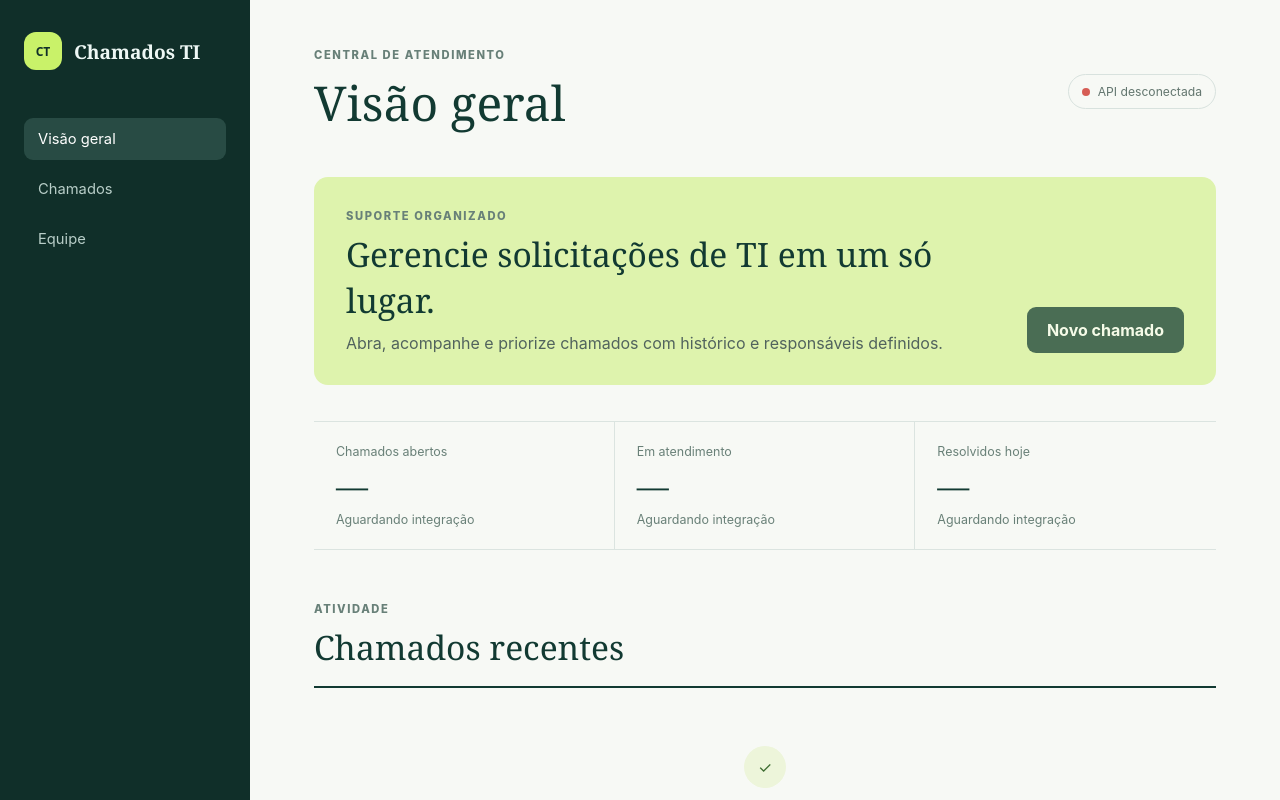
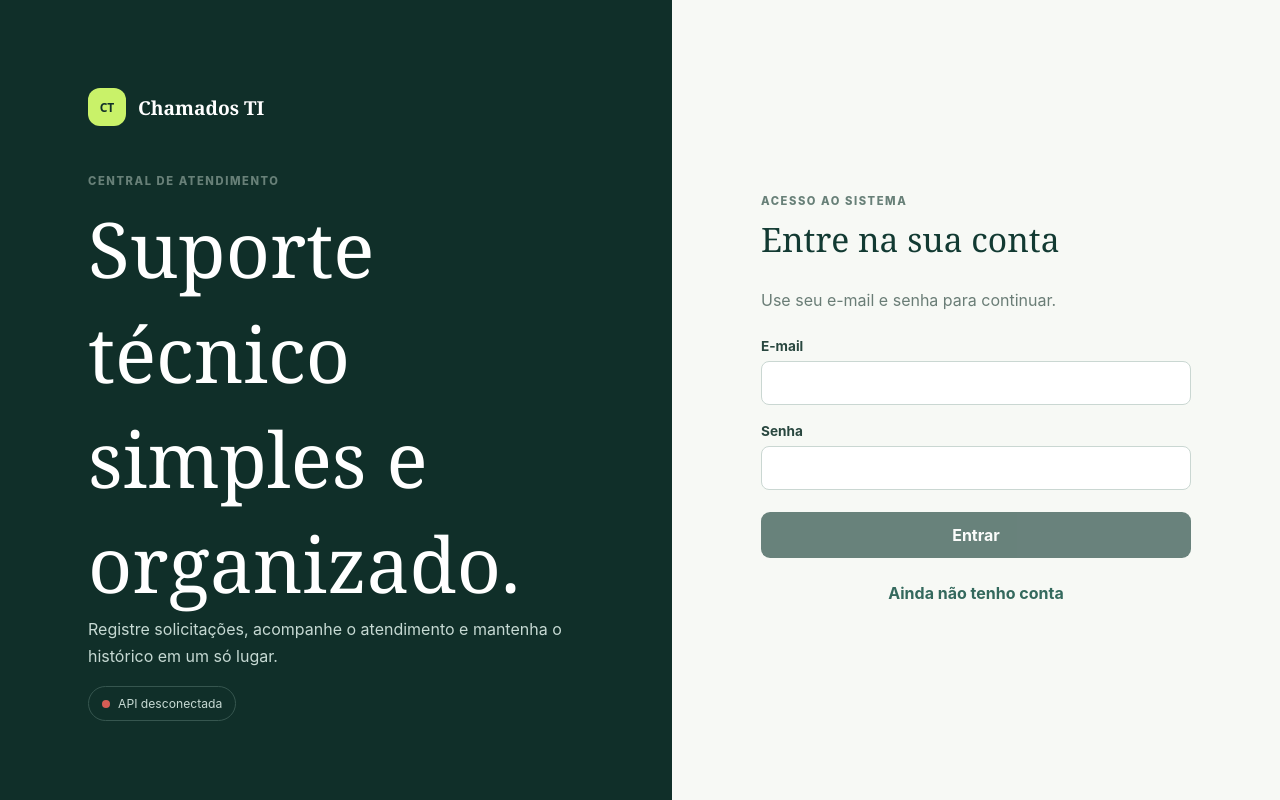
Before and after one commit to Silva-D-Romario/Chamados-de-TI, a React (Vite) app in the folder Front/: page / in a window 1280 px wide. Shown: the top 800 px of the page. Built offline with nearby package versions, Linux system fonts and the light colour scheme; no server answers.

Commit message:
feat: adiciona login e cadastro no frontend

```diff
--- a/Front/src/App.css
+++ b/Front/src/App.css
@@ -5,22 +5,21 @@
 nav { display: grid; gap: 8px; }
 .nav-item { padding: 12px 14px; border-radius: 9px; color: #b8cec8; text-decoration: none; font-size: .92rem; }
 .nav-item:hover, .nav-item.active { background: #284b44; color: #fff; }
-.sidebar-note { margin: auto 0 0; padding-top: 20px; border-top: 1px solid #315049; color: #9bb5ae; font-size: .78rem; }
-main { padding: 48px clamp(24px, 5vw, 76px); }
+.dashboard { padding: 48px clamp(24px, 5vw, 76px); }
 .topbar, .section-heading { display: flex; justify-content: space-between; align-items: center; gap: 24px; }
 .eyebrow { margin: 0 0 8px; color: #688078; font-size: .7rem; font-weight: 800; letter-spacing: .14em; }
 h1, h2, h3, p { margin-top: 0; }
 h1 { margin-bottom: 0; color: #123a32; font: 500 clamp(2rem, 5vw, 3rem) Georgia, serif; }
 h2 { color: #123a32; font: 500 clamp(1.5rem, 3vw, 2.1rem) Georgia, serif; }
-.api-status { display: flex; align-items: center; gap: 8px; padding: 9px 13px; border: 1px solid #d8e2de; border-radius: 999px; font-size: .76rem; color: #63766f; }
+.api-status { width: fit-content; display: flex; align-items: center; gap: 8px; padding: 9px 13px; border: 1px solid #d8e2de; border-radius: 999px; font-size: .76rem; color: #63766f; }
 .api-status > span { width: 8px; height: 8px; border-radius: 50%; background: #e1a92b; }
 .api-status.online > span { background: #66b84e; }
 .api-status.offline > span { background: #d65d55; }
 .welcome-card { margin-top: 42px; padding: 32px; display: flex; justify-content: space-between; align-items: end; gap: 32px; border-radius: 14px; background: #def3ad; }
 .welcome-card h2 { max-width: 620px; margin-bottom: 10px; }
 .welcome-card p:last-child { margin-bottom: 0; color: #51635d; }
-button { padding: 13px 20px; border: 0; border-radius: 9px; background: #123a32; color: #fff; font-weight: 700; white-space: nowrap; }
-button:disabled { cursor: not-allowed; opacity: .72; }
+button { padding: 13px 20px; border: 0; border-radius: 9px; background: #123a32; color: #fff; font-weight: 700; white-space: nowrap; cursor: pointer; }
+button:disabled { cursor: not-allowed; opacity: .62; }
 .metrics { margin: 36px 0 52px; display: grid; grid-template-columns: repeat(3, 1fr); border-block: 1px solid #dbe4e0; }
 .metrics article { padding: 22px; border-right: 1px solid #dbe4e0; }
 .metrics article:last-child { border: 0; }
@@ -33,15 +32,44 @@ button:disabled { cursor: not-allowed; opacity: .72; }
 .empty-state > span { width: 42px; height: 42px; display: grid; place-items: center; margin: 0 auto 14px; border-radius: 50%; background: #edf5da; color: #3d6c31; }
 .empty-state h3 { margin-bottom: 7px; color: #294b44; }
 .empty-state p { margin-bottom: 0; font-size: .9rem; }
+.user-menu { margin-top: auto; padding-top: 20px; border-top: 1px solid #315049; display: grid; grid-template-columns: 36px 1fr; align-items: center; gap: 10px; }
+.user-avatar { width: 36px; height: 36px; display: grid; place-items: center; border-radius: 50%; background: #e8a16d; color: #102f29; font-weight: 800; }
+.user-menu strong, .user-menu small { max-width: 110px; display: block; overflow: hidden; text-overflow: ellipsis; white-space: nowrap; }
+.user-menu strong { font-size: .82rem; }
+.user-menu small { color: #9bb5ae; text-transform: capitalize; }
+.user-menu button { grid-column: 1 / -1; padding: 7px; background: transparent; color: #c4d7d1; text-align: left; }
+
+.auth-page { min-height: 100vh; display: grid; grid-template-columns: minmax(320px, 1.05fr) minmax(420px, .95fr); }
+.auth-intro { padding: clamp(32px, 7vw, 88px); background: #102f29; color: #c6d9d3; display: flex; flex-direction: column; justify-content: space-between; }
+.auth-intro .brand { color: #fff; }
+.auth-intro h1 { max-width: 650px; color: #fff; font-size: clamp(2.5rem, 6vw, 4.8rem); }
+.auth-intro > div > p:last-child { max-width: 560px; line-height: 1.7; }
+.auth-intro .api-status { color: #c6d9d3; border-color: #36564f; }
+.auth-panel { padding: 32px; display: grid; place-items: center; }
+.auth-card { width: min(100%, 430px); }
+.auth-card > p:not(.eyebrow) { color: #6a7d76; margin-bottom: 28px; }
+.auth-card form { display: grid; gap: 18px; }
+.auth-card label { display: grid; gap: 7px; color: #29473f; font-size: .85rem; font-weight: 700; }
+.auth-card input { width: 100%; padding: 13px 14px; border: 1px solid #cad7d2; border-radius: 8px; background: #fff; color: #1d342e; outline: none; }
+.auth-card input:focus { border-color: #417c6e; box-shadow: 0 0 0 3px #dcece7; }
+.auth-card form button { width: 100%; margin-top: 4px; }
+.form-error { margin: 0; color: #b83d35; font-size: .84rem; }
+.mode-switch { width: 100%; margin-top: 12px; background: transparent; color: #34695d; }
+.loading-screen { min-height: 100vh; display: grid; place-items: center; color: #557068; }
 
 @media (max-width: 760px) {
+  .auth-page { grid-template-columns: 1fr; }
+  .auth-intro { min-height: 310px; padding: 28px 24px; gap: 36px; }
+  .auth-intro .brand { margin-bottom: 0; }
+  .auth-panel { padding: 38px 24px; }
   .app-shell { grid-template-columns: 1fr; }
   .sidebar { padding: 18px 20px; }
   .brand { margin-bottom: 18px; }
   nav { display: flex; overflow-x: auto; }
   .nav-item { white-space: nowrap; }
-  .sidebar-note { display: none; }
-  main { padding: 28px 20px; }
+  .user-menu { margin-top: 20px; grid-template-columns: 36px 1fr auto; }
+  .user-menu button { grid-column: auto; }
+  .dashboard { padding: 28px 20px; }
   .topbar, .welcome-card { align-items: flex-start; flex-direction: column; }
   .welcome-card button { width: 100%; }
   .metrics { grid-template-columns: 1fr; }
--- a/Front/src/App.tsx
+++ b/Front/src/App.tsx
@@ -1,26 +1,74 @@
-import { useEffect, useState } from 'react'
+import { useEffect, useState, type FormEvent } from 'react'
 import './App.css'
 
 type ApiState = 'checking' | 'online' | 'offline'
+type AuthMode = 'login' | 'register'
+type User = { id: number; fullName: string; email: string; role: string }
+type AuthResponse = { accessToken: string; user: User }
+
+const TOKEN_KEY = 'chamados.token'
 
 function App() {
   const [apiState, setApiState] = useState<ApiState>('checking')
+  const [user, setUser] = useState<User | null>(null)
+  const [sessionChecked, setSessionChecked] = useState(() => !localStorage.getItem(TOKEN_KEY))
+  const [authMode, setAuthMode] = useState<AuthMode>('login')
+  const [authError, setAuthError] = useState('')
+  const [submitting, setSubmitting] = useState(false)
 
   useEffect(() => {
-    const controller = new AbortController()
+    fetch('/api/v1/status')
+      .then((response) => setApiState(response.ok ? 'online' : 'offline'))
+      .catch(() => setApiState('offline'))
 
-    fetch('/api/v1/status', { signal: controller.signal })
-      .then((response) => {
-        if (!response.ok) throw new Error('API indisponível')
-        setApiState('online')
+    const token = localStorage.getItem(TOKEN_KEY)
+    if (!token) return
+
+    fetch('/api/v1/auth/me', { headers: { Authorization: `Bearer ${token}` } })
+      .then(async (response) => {
+        if (!response.ok) throw new Error('Sessão inválida')
+        setUser(await response.json() as User)
       })
-      .catch((error: unknown) => {
-        if (error instanceof DOMException && error.name === 'AbortError') return
-        setApiState('offline')
+      .catch(() => localStorage.removeItem(TOKEN_KEY))
+      .finally(() => setSessionChecked(true))
+  }, [])
+
+  async function handleAuth(event: FormEvent<HTMLFormElement>) {
+    event.preventDefault()
+    setSubmitting(true)
+    setAuthError('')
+
+    const form = new FormData(event.currentTarget)
+    const payload = authMode === 'register'
+      ? { fullName: form.get('fullName'), email: form.get('email'), password: form.get('password') }
+      : { email: form.get('email'), password: form.get('password') }
+
+    try {
+      const response = await fetch(`/api/v1/auth/${authMode}`, {
+        method: 'POST',
+        headers: { 'Content-Type': 'application/json' },
+        body: JSON.stringify(payload),
       })
 
-    return () => controller.abort()
-  }, [])
+      if (!response.ok) {
+        throw new Error(response.status === 409 ? 'Este e-mail já está cadastrado.' : 'Confira os dados informados.')
+      }
+
+      const auth = await response.json() as AuthResponse
+      localStorage.setItem(TOKEN_KEY, auth.accessToken)
+      setUser(auth.user)
+    } catch (error) {
+      setAuthError(error instanceof Error ? error.message : 'Não foi possível entrar.')
+    } finally {
+      setSubmitting(false)
+    }
+  }
+
+  function logout() {
+    localStorage.removeItem(TOKEN_KEY)
+    setUser(null)
+    setAuthMode('login')
+  }
 
   const statusLabel = {
     checking: 'Verificando API',
@@ -28,64 +76,83 @@ function App() {
     offline: 'API desconectada',
   }[apiState]
 
+  if (!sessionChecked) {
+    return <div className="loading-screen">Validando sessão...</div>
+  }
+
+  if (!user) {
+    return (
+      <div className="auth-page">
+        <section className="auth-intro">
+          <div className="brand"><span className="brand-mark">CT</span><span>Chamados TI</span></div>
+          <div>
+            <p className="eyebrow">CENTRAL DE ATENDIMENTO</p>
+            <h1>Suporte técnico simples e organizado.</h1>
+            <p>Registre solicitações, acompanhe o atendimento e mantenha o histórico em um só lugar.</p>
+          </div>
+          <span className={`api-status ${apiState}`}><span aria-hidden="true" />{statusLabel}</span>
+        </section>
+
+        <main className="auth-panel">
+          <div className="auth-card">
+            <p className="eyebrow">ACESSO AO SISTEMA</p>
+            <h2>{authMode === 'login' ? 'Entre na sua conta' : 'Crie sua conta'}</h2>
+            <p>{authMode === 'login' ? 'Use seu e-mail e senha para continuar.' : 'O novo usuário será cadastrado como solicitante.'}</p>
+
+            <form onSubmit={handleAuth}>
+              {authMode === 'register' && (
+                <label>Nome completo<input name="fullName" autoComplete="name" maxLength={120} required /></label>
+              )}
+              <label>E-mail<input name="email" type="email" autoComplete="email" maxLength={160} required /></label>
+              <label>Senha<input name="password" type="password" autoComplete={authMode === 'login' ? 'current-password' : 'new-password'} minLength={8} maxLength={72} required /></label>
+              {authError && <p className="form-error" role="alert">{authError}</p>}
+              <button type="submit" disabled={submitting || apiState === 'offline'}>
+                {submitting ? 'Aguarde...' : authMode === 'login' ? 'Entrar' : 'Criar conta'}
+              </button>
+            </form>
+
+            <button className="mode-switch" type="button" onClick={() => { setAuthMode(authMode === 'login' ? 'register' : 'login'); setAuthError('') }}>
+              {authMode === 'login' ? 'Ainda não tenho conta' : 'Já tenho uma conta'}
+            </button>
+          </div>
+        </main>
+      </div>
+    )
+  }
+
   return (
     <div className="app-shell">
       <aside className="sidebar">
-        <div className="brand">
-          <span className="brand-mark">CT</span>
-          <span>Chamados TI</span>
-        </div>
-
+        <div className="brand"><span className="brand-mark">CT</span><span>Chamados TI</span></div>
         <nav aria-label="Menu principal">
           <a className="nav-item active" href="#visao-geral">Visão geral</a>
           <a className="nav-item" href="#chamados">Chamados</a>
           <a className="nav-item" href="#equipe">Equipe</a>
         </nav>
-
-        <p className="sidebar-note">Primeira versão em desenvolvimento</p>
+        <div className="user-menu">
+          <span className="user-avatar">{user.fullName.charAt(0).toUpperCase()}</span>
+          <div><strong>{user.fullName}</strong><small>{user.role.toLowerCase()}</small></div>
+          <button type="button" onClick={logout}>Sair</button>
+        </div>
       </aside>
 
-      <main>
+      <main className="dashboard">
         <header className="topbar">
-          <div>
-            <p className="eyebrow">CENTRAL DE ATENDIMENTO</p>
-            <h1 id="visao-geral">Visão geral</h1>
-          </div>
-          <span className={`api-status ${apiState}`}>
-            <span aria-hidden="true" />
-            {statusLabel}
-          </span>
+          <div><p className="eyebrow">CENTRAL DE ATENDIMENTO</p><h1 id="visao-geral">Visão geral</h1></div>
+          <span className={`api-status ${apiState}`}><span aria-hidden="true" />{statusLabel}</span>
         </header>
-
         <section className="welcome-card">
-          <div>
-            <p className="eyebrow">SUPORTE ORGANIZADO</p>
-            <h2>Gerencie solicitações de TI em um só lugar.</h2>
-            <p>Abra, acompanhe e priorize chamados com histórico e responsáveis definidos.</p>
-          </div>
-          <button type="button" disabled title="Disponível na próxima entrega">
-            Novo chamado
-          </button>
+          <div><p className="eyebrow">OLÁ, {user.fullName.toUpperCase()}</p><h2>Gerencie solicitações de TI em um só lugar.</h2><p>Abra, acompanhe e priorize chamados com histórico e responsáveis definidos.</p></div>
+          <button type="button" disabled title="Disponível na próxima entrega">Novo chamado</button>
         </section>
-
         <section className="metrics" aria-label="Indicadores">
           <article><span>Chamados abertos</span><strong>—</strong><small>Aguardando integração</small></article>
           <article><span>Em atendimento</span><strong>—</strong><small>Aguardando integração</small></article>
           <article><span>Resolvidos hoje</span><strong>—</strong><small>Aguardando integração</small></article>
         </section>
-
         <section className="tickets" id="chamados">
-          <div className="section-heading">
-            <div>
-              <p className="eyebrow">ATIVIDADE</p>
-              <h2>Chamados recentes</h2>
-            </div>
-          </div>
-          <div className="empty-state">
-            <span aria-hidden="true">✓</span>
-            <h3>Nenhum chamado para exibir</h3>
-            <p>Os chamados cadastrados pela API aparecerão aqui.</p>
-          </div>
+          <div className="section-heading"><div><p className="eyebrow">ATIVIDADE</p><h2>Chamados recentes</h2></div></div>
+          <div className="empty-state"><span aria-hidden="true">✓</span><h3>Nenhum chamado para exibir</h3><p>Seus chamados aparecerão aqui.</p></div>
         </section>
       </main>
     </div>
```
